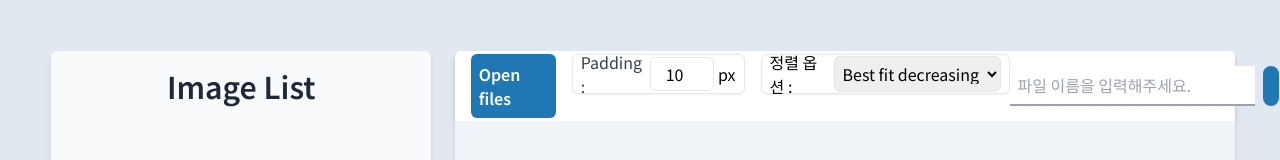
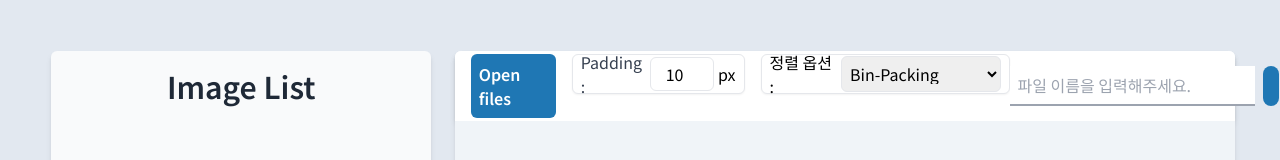
Before and after one commit to seungmin2222/spwriter-client, a React (Vite) app: page / in a window 1280 px wide. Shown: the top 160 px of the page. Built offline with nearby package versions, Linux system fonts and the light colour scheme.

Commit message:
♻️ Refactor: bin packing MaxRects 알고리즘 변경으로 인한 변수명 교체

```diff
--- a/src/components/Navbar.jsx
+++ b/src/components/Navbar.jsx
@@ -57,7 +57,7 @@ function Navbar() {
         (acc, coord) => acc + coord.height + paddingValue,
         paddingValue
       );
-    } else if (alignElement === 'best-fit-decreasing') {
+    } else if (alignElement === 'bin-packing') {
       totalWidth =
         Math.max(...coordinates.map(coord => coord.x + coord.width)) +
         paddingValue;
@@ -147,7 +147,7 @@ function Navbar() {
             onChange={e => setAlignElement(e.target.value)}
             className="w-44 p-1 border rounded-md"
           >
-            <option value="best-fit-decreasing">Best fit decreasing</option>
+            <option value="bin-packing">Bin-Packing</option>
             <option value="left-right">Left-Right</option>
             <option value="top-bottom">Top-Bottom</option>
           </select>
--- a/src/components/SpriteEditor.jsx
+++ b/src/components/SpriteEditor.jsx
@@ -156,7 +156,7 @@ function SpriteEditor() {
 
         yOffset += coord.height + padding;
       });
-    } else if (alignElement === 'best-fit-decreasing') {
+    } else if (alignElement === 'bin-packing') {
       const maxWidth =
         Math.max(...coordinates.map(coord => coord.x + coord.width)) + padding;
       const maxHeight =
--- a/src/utils/utils.jsx
+++ b/src/utils/utils.jsx
@@ -1,5 +1,5 @@
 export const calculateCoordinates = (images, padding, alignElement) => {
-  if (alignElement === 'best-fit-decreasing') {
+  if (alignElement === 'bin-packing') {
     const sortedImages = [...images].sort(
       (a, b) => b.width * b.height - a.width * a.height
     );
--- a/store.js
+++ b/store.js
@@ -23,7 +23,7 @@ const useFileStore = create(set => ({
   history: [],
   redoHistory: [],
 
-  alignElement: 'best-fit-decreasing',
+  alignElement: 'bin-packing',
   setAlignElement: alignElement => set({ alignElement }),
 
   addHistory: prevCoordinates =>
```
